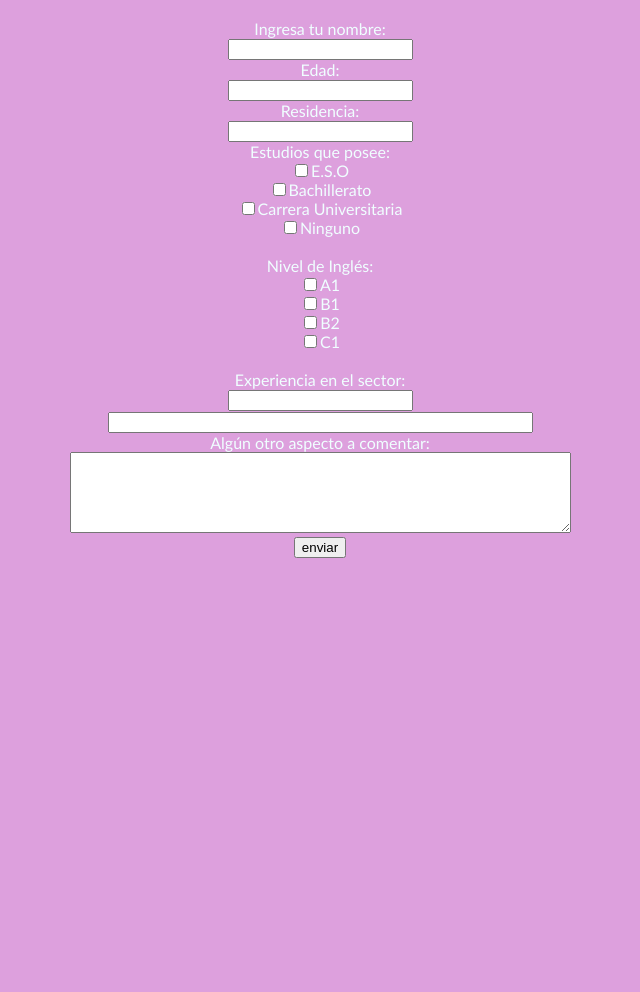
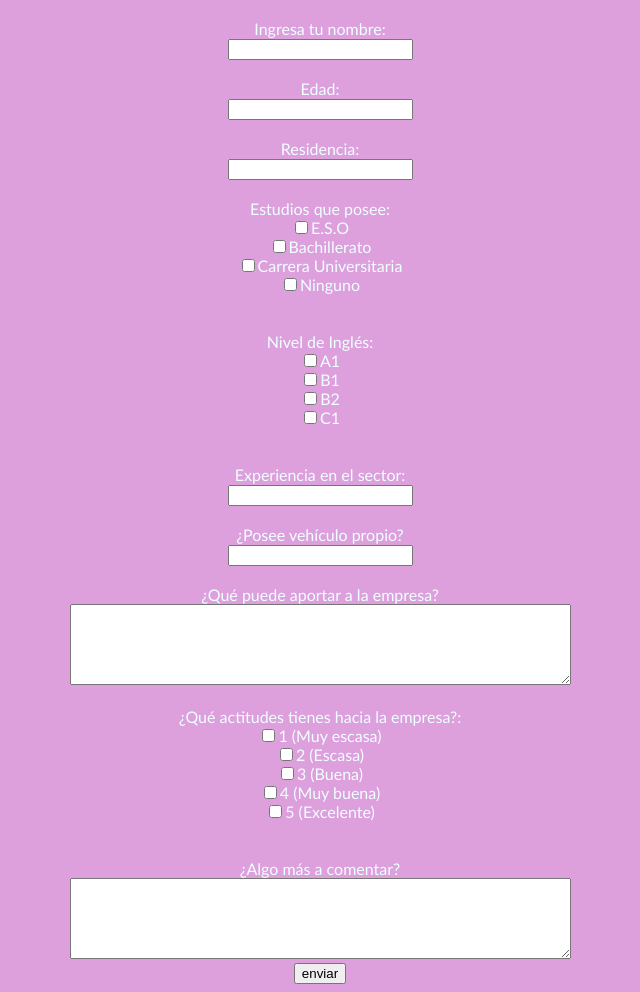
Before and after one commit to hectorgm05/Formularios, a plain HTML site: page index.html in a window 1280 px wide. Shown: the part 63-1055 px from the top of the page, without its empty margins (320-960 px from the left). Before the commit the page ends 800 px from the top, so only its background shows below. Drawn offline with Linux system fonts and the light colour scheme.

Commit message:
Update index.html

```diff
--- a/index.html
+++ b/index.html
@@ -10,11 +10,19 @@
 </head>
 
 <body>
+    <header>
         <h1>FORMULARIO DE TRABAJO</h1>
+    </header>
+
+    <main>
+        <article>
             <form action="registrardatos.php" method="post">
             Ingresa tu nombre:
             <br>
             <input type="text" name="nombre" size="20">
+            <br>
+            </form>
+
             <br>
 
             <form action="registrardatos.php" method="post">
@@ -22,11 +30,17 @@
             <br>
             <input type="text" name="edad" size="20">
             <br>
+            </form>
+
+            <br>
 
             <form action="registrardatos.php" method="post">
             Residencia:
             <br>
             <input type="text" name="localidad" size="20">
+            <br>
+            </form>
+
             <br>
 
             <form action="registrardatos.php" method="post">
@@ -37,6 +51,9 @@
             <input type="checkbox" name="Carrera Universitaria">Carrera Universitaria<br>
             <input type="checkbox" name="Ninguno">Ninguno<br>
             <br>
+            </form>
+
+            <br>
 
             <form action="registrardatos.php" method="post">
              Nivel de Inglés:
@@ -46,21 +63,60 @@
             <input type="checkbox" name="B2">B2<br>
             <input type="checkbox" name="C1">C1<br>
             <br>
+            </form>
+
+            <br>
 
             <form action="registrardatos.php" method="post">
             Experiencia en el sector:
             <br>
             <input type="text" name="Experiencia en el sector" size="20">
             <br>
+            </form>
 
-    <input type="text" name="mail" size="50"><br>
-        Algún otro aspecto a comentar:
             <br>
-        <textarea name="comentarios" rows="5" cols="60"></textarea>
+
+            <form action="registrardatos.php" method="post">
+            ¿Posee vehículo propio?
+            <br>
+            <input type="text" name="nombre" size="20">
+            <br>
+            </form>
+
+            <br>
+
+            <form action="registrardatos.php" method="post">
+            ¿Qué puede aportar a la empresa?
+            <br>
+            <textarea name="¿Qué puede aportar a la empresa?" rows="5" cols="60"></textarea>
+            <br>
+            </form>
+
+            <br>
+
+            <form action="registrardatos.php" method="post">
+            ¿Qué actitudes tienes hacia la empresa?:
+            <br>
+            <input type="checkbox" name="1 (Muy escasa)">1 (Muy escasa)<br>
+            <input type="checkbox" name="2 (Escasa)">2 (Escasa)<br>
+            <input type="checkbox" name="3 (Buena)">3 (Buena)<br>
+            <input type="checkbox" name="4 (Muy buena)">4 (Muy buena)<br>
+            <input type="checkbox" name="5 (Excelente)">5 (Excelente)<br>
+            <br>
+            </form>
+
+            <br>
+
+            <form action="registrardatos.php" method="post">
+            ¿Algo más a comentar?
+            <br>
+            <textarea name="¿Qué puede aportar a la empresa?" rows="5" cols="60"></textarea>
             <br>
             <input type="submit" value="enviar">
+            </form>
+        </article>
 
-    </form>
+    </main>
+</body>
 
-</body>
 </html>
```
Lines whose indentation alone changed are shown as unchanged.
